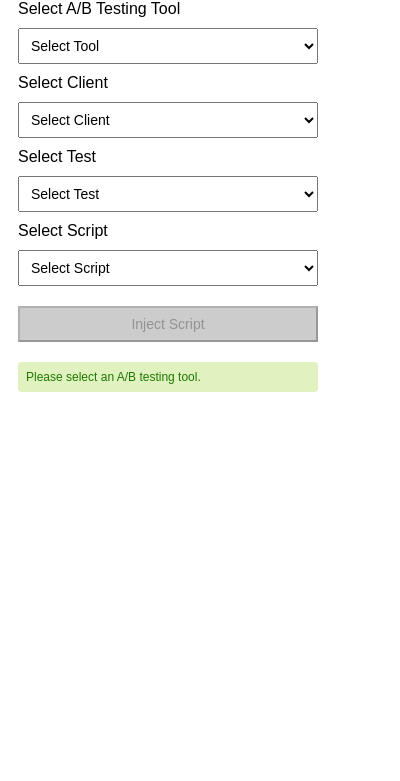
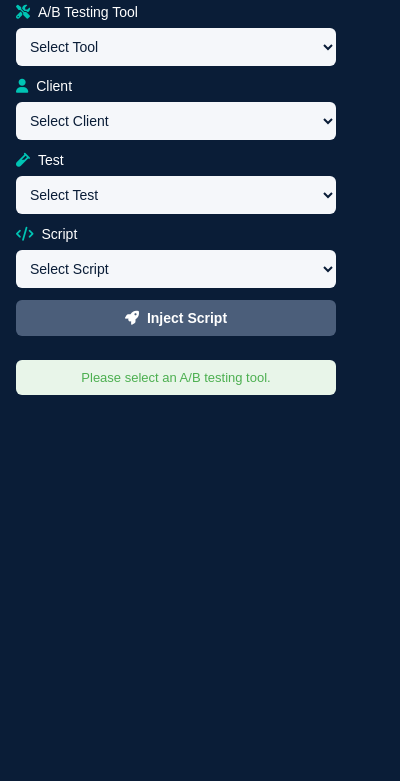
Before and after one commit to simon-cordova-ccx/ccx-ab-extension, a browser extension: page popup/popup.html in a window 400 px wide. Shown: the part 63-844 px from the top of the page. Drawn offline with Linux system fonts and the light colour scheme.

Commit message:
Feat: Style the UI

```diff
--- a/popup/popup.css
+++ b/popup/popup.css
@@ -1,38 +1,107 @@
 body {
-  width: 300px;
+  width: 320px;
+  margin: 0;
+  padding: 16px;
+  font-family: 'Montserrat', Arial, sans-serif;
+  background-color: #0A1D37; /* Creative CX Dark Blue */
+  color: #FFFFFF; /* White text for contrast */
+}
+
+.container {
+  display: flex;
+  flex-direction: column;
+  gap: 12px;
+}
+
+h1 {
+  font-size: 20px;
+  font-weight: 600;
+  text-align: center;
+  margin: 0 0 16px;
+  color: #FFFFFF;
+  text-transform: uppercase;
+  letter-spacing: 1px;
+}
+
+.form-group {
+  display: flex;
+  flex-direction: column;
+  gap: 8px;
+}
+
+label {
+  font-size: 14px;
+  font-weight: 500;
+  color: #FFFFFF;
+  display: flex;
+  align-items: center;
+  gap: 8px;
+}
+
+label i {
+  color: #00C4B4; /* Creative CX Teal */
+}
+
+select, button {
+  width: 100%;
   padding: 10px;
-  font-family: Arial, sans-serif;
+  font-size: 14px;
+  border-radius: 6px;
+  border: none;
+  outline: none;
+  transition: all 0.3s ease;
 }
-h1 {
-  font-size: 18px;
-  text-align: center;
+
+select {
+  background-color: #F5F7FA; /* Light Gray */
+  color: #0A1D37;
 }
-select,
+
+select:focus {
+  box-shadow: 0 0 0 2px #00C4B4;
+}
+
 button {
-  width: 100%;
-  padding: 8px;
-  margin: 10px 0;
-  font-size: 14px;
+  background-color: #00C4B4; /* Teal */
+  color: #FFFFFF;
+  font-weight: 600;
+  cursor: pointer;
+  display: flex;
+  align-items: center;
+  justify-content: center;
+  gap: 8px;
 }
+
+button:hover:not(:disabled) {
+  background-color: #00A89A; /* Darker Teal */
+  transform: translateY(-1px);
+}
+
 button:disabled {
-  background-color: #cccccc;
+  background-color: #4B5E7A; /* Muted Blue-Gray */
   cursor: not-allowed;
 }
+
 #status {
-  margin-top: 10px;
-  font-size: 12px;
-  padding: 8px;
-  border-radius: 4px;
+  margin-top: 12px;
+  padding: 10px;
+  font-size: 13px;
+  border-radius: 6px;
+  text-align: center;
+  font-weight: 500;
 }
+
 #status.error {
-  color: #d8000c;
-  background-color: #ffbaba;
+  color: #D32F2F; /* Red */
+  background-color: #FFEBEE;
 }
+
 #status.warning {
-  color: #9f6000;
-  background-color: #feefb3;
+  color: #F57C00; /* Orange */
+  background-color: #FFF3E0;
 }
+
 #status:not(.error):not(.warning) {
-  color: #270;
-  background-color: #dff2bf;
+  color: #4CAF50; /* Green */
+  background-color: #E8F5E9;
 }
--- a/popup/popup.html
+++ b/popup/popup.html
@@ -3,10 +3,13 @@
 <head>
   <title>CCX AB Extension</title>
   <link rel="stylesheet" href="popup.css">
+  <link rel="stylesheet" href="https://cdnjs.cloudflare.com/ajax/libs/font-awesome/6.4.0/css/all.min.css">
 </head>
 <body>
+  <div class="container">
     <h1>CCX AB Extension</h1>
-  <label for="ab-tool">Select A/B Testing Tool</label>
+    <div class="form-group">
+      <label for="ab-tool"><i class="fas fa-tools"></i> A/B Testing Tool</label>
       <select id="ab-tool">
         <option value="">Select Tool</option>
         <option value="dynamicyield">Dynamic Yield</option>
@@ -14,24 +17,32 @@
         <option value="adobetarget">Adobe Target</option>
         <option value="abtasty">AB Tasty</option>
       </select>
+    </div>
 
-  <label for="client">Select Client</label>
+    <div class="form-group">
+      <label for="client"><i class="fas fa-user"></i> Client</label>
       <select id="client">
         <option value="">Select Client</option>
       </select>
+    </div>
 
-  <label for="test">Select Test</label>
+    <div class="form-group">
+      <label for="test"><i class="fas fa-vial"></i> Test</label>
       <select id="test">
         <option value="">Select Test</option>
       </select>
+    </div>
 
-  <label for="script">Select Script</label>
+    <div class="form-group">
+      <label for="script"><i class="fas fa-code"></i> Script</label>
       <select id="script">
         <option value="">Select Script</option>
       </select>
+    </div>
 
-  <button id="inject-button" disabled>Inject Script</button>
+    <button id="inject-button" disabled><i class="fas fa-rocket"></i> Inject Script</button>
     <div id="status"></div>
+  </div>
 
   <script src="popup.js"></script>
 </body>
```
Also changed, not shown: 1 other file. Lines whose indentation alone changed are shown as unchanged.
